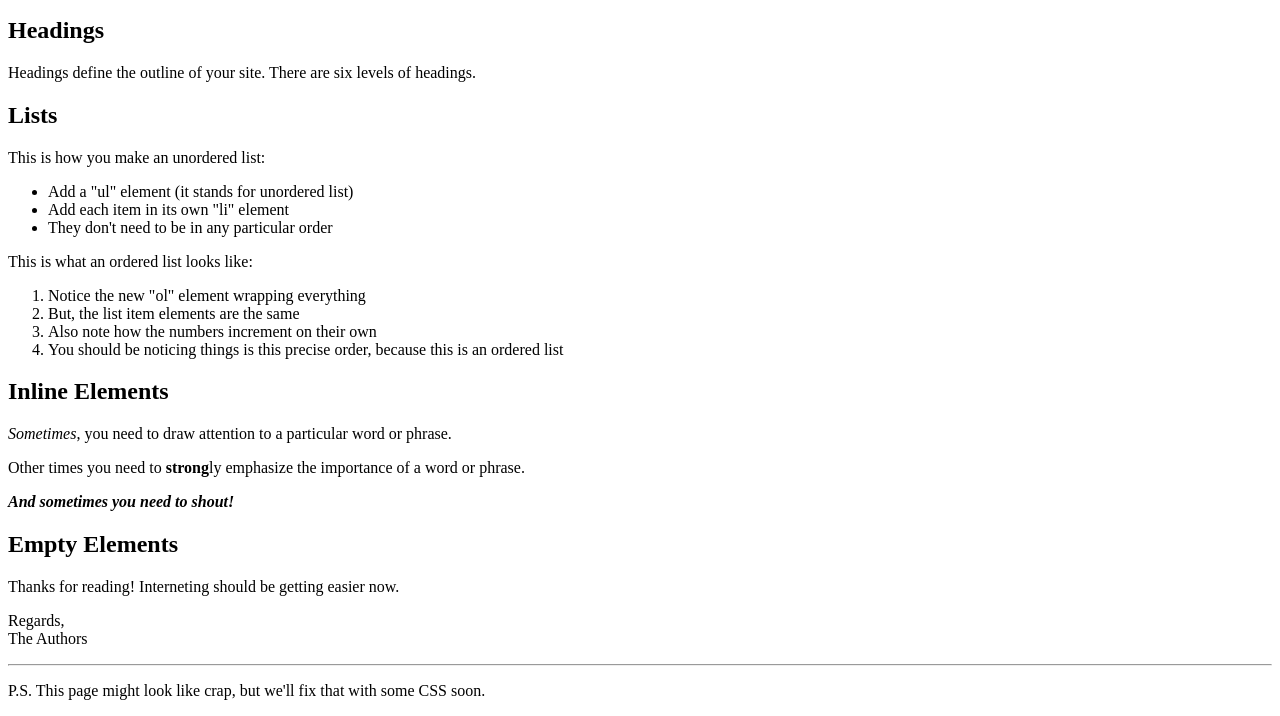
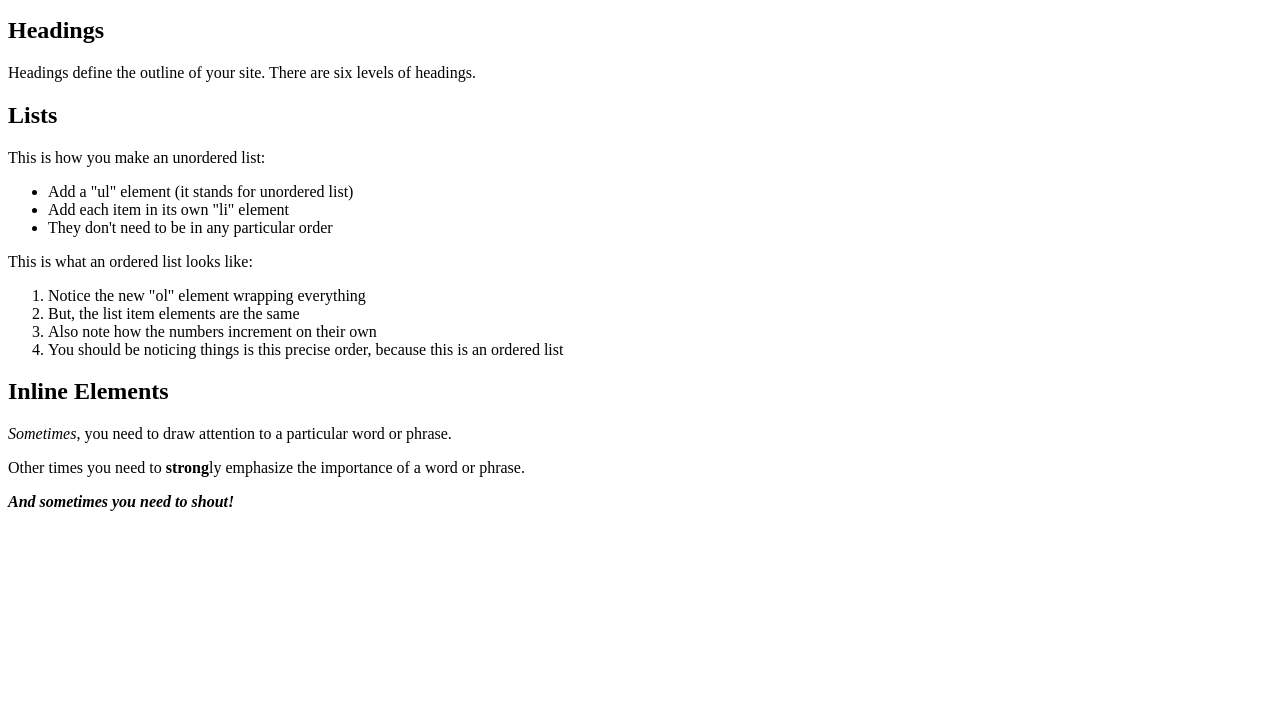
Before and after one commit to AmitLearningGithub/LearningPullRequest, a plain HTML site: page index.html in a window 1280 px wide. Shown: the part 101-817 px from the top of the page. Drawn offline with Linux system fonts and the light colour scheme.

Commit message:
removed empty elements

```diff
--- a/index.html
+++ b/index.html
@@ -48,15 +48,7 @@
 
     <p><em><strong>And sometimes you need to shout!</strong></em></p>
 
-    <h2>Empty Elements</h2>
 
-    <p>Thanks for reading! Interneting should be getting easier now.</p>
-
-    <p>Regards,<br />
-        The Authors</p>
-    <hr />
-    <p>P.S. This page might look like crap, but we'll fix that with some CSS
-        soon.</p>
 </body>
 
 </html>
```
